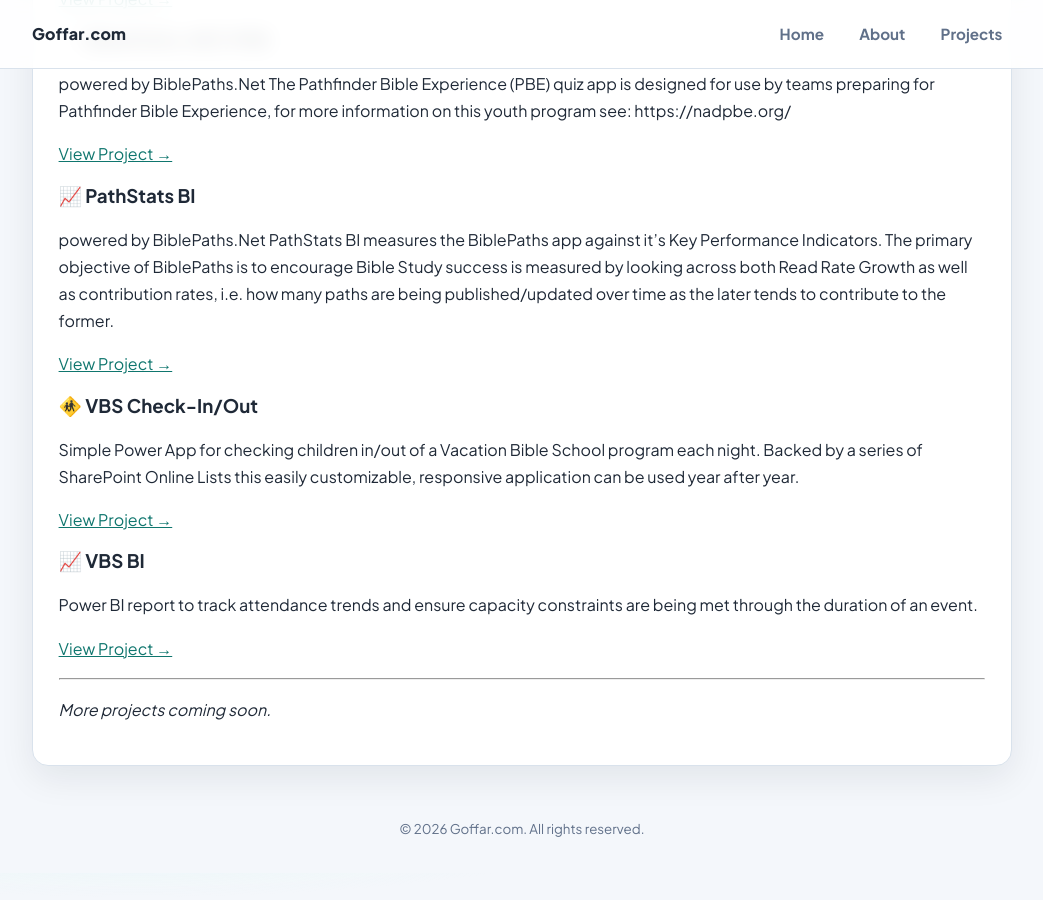
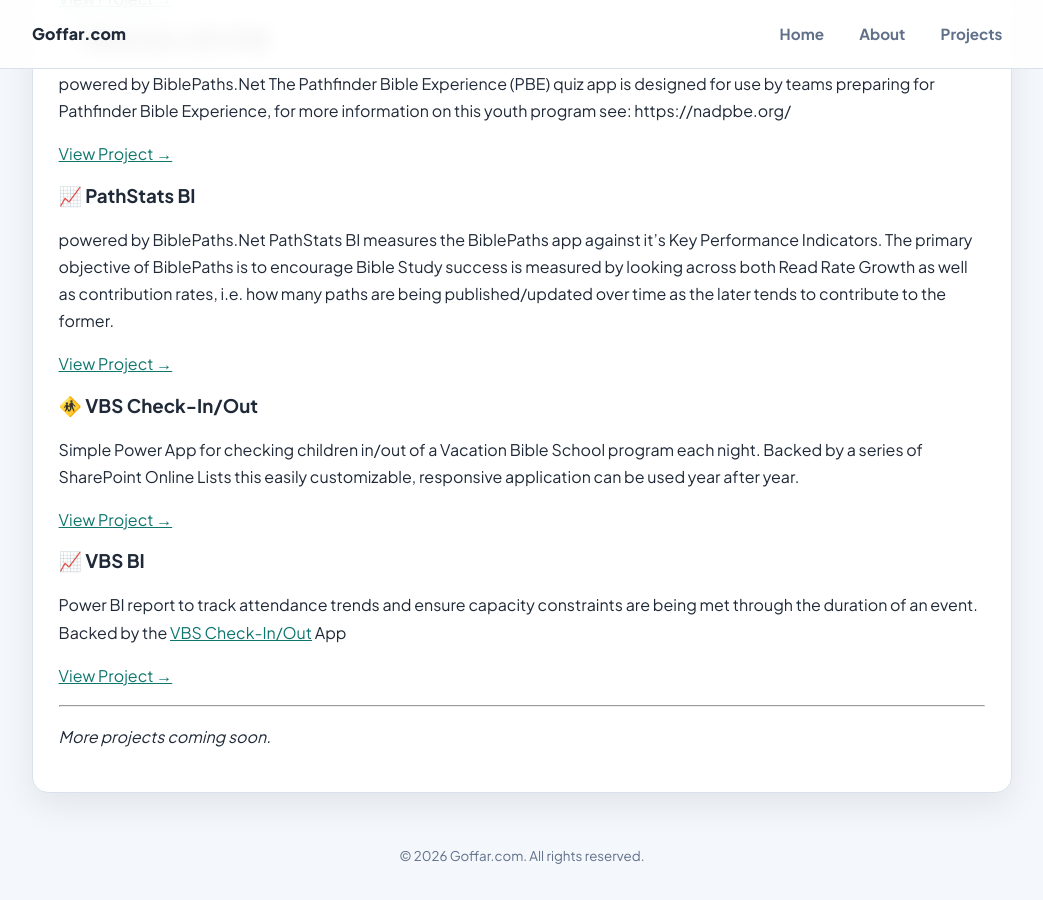
Before and after one commit to LindenGoffar/LindenGoffar.github.io, a Jekyll site: the page built from index.md, in a window 1280 px wide and 900 px high, scrolled down 685 px. Shown: the whole window, without its empty margins (118-1161 px from the left). Built offline with Jekyll 4.4.1, drawn with Linux system fonts in a browser that asks for light colours; before the commit the page ends 1558 px from its top, so only the background shows below that.

Commit message:
Quick Update to Index

```diff
--- a/index.md
+++ b/index.md
@@ -45,9 +45,9 @@ Simple Power App for checking children in/out of a Vacation Bible School program
 
 ### 📈 VBS BI
 
-Power BI report to track attendance trends and ensure capacity constraints are being met through the duration of an event.
+Power BI report to track attendance trends and ensure capacity constraints are being met through the duration of an event. Backed by the [VBS Check-In/Out](VBS-CheckIn/project.md) App
 
-[View Project →](PathStats-BI/project.md)
+[View Project →](VBS-BI/project.md)
 
 </div>
 
```
